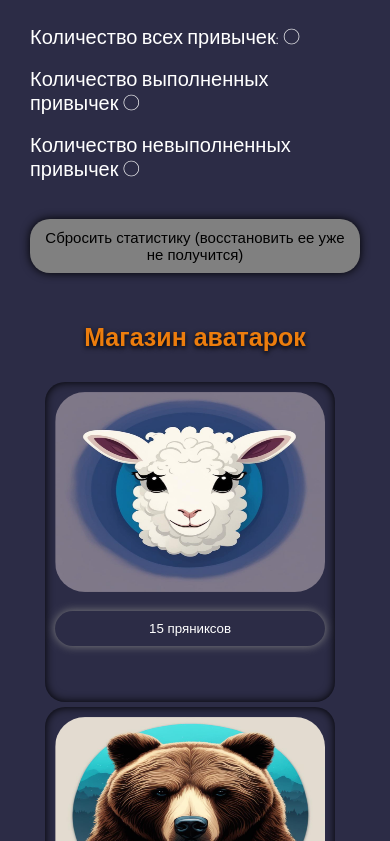
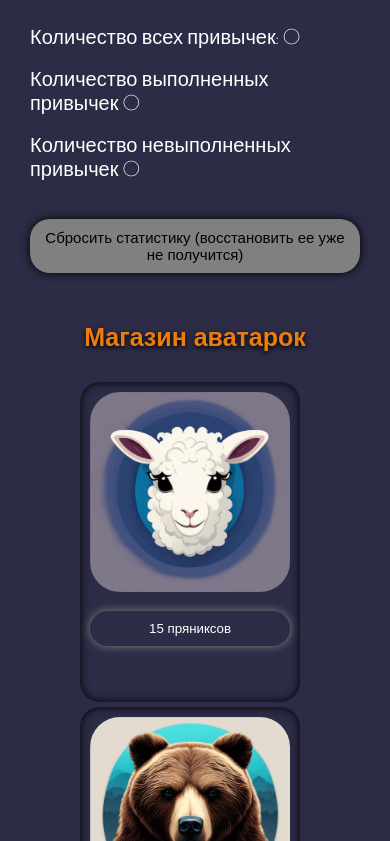
Before and after one commit to Re1lis/Tracker-prod, a React (Vite) app: page / in a window 390 px wide. Shown: the part 4286-5127 px from the top of the page. Built offline with nearby package versions, Linux system fonts and the light colour scheme; a web font is replaced by a local one.

Commit message:
Tracker-prod

```diff
--- a/src/conponents/shop/shop.css
+++ b/src/conponents/shop/shop.css
@@ -99,3 +99,12 @@
         }
     }
 }
+
+@media (max-width: 600px){
+
+    .list-shop{
+        img{
+            width: 200px !important;
+        }
+    }
+}
```
